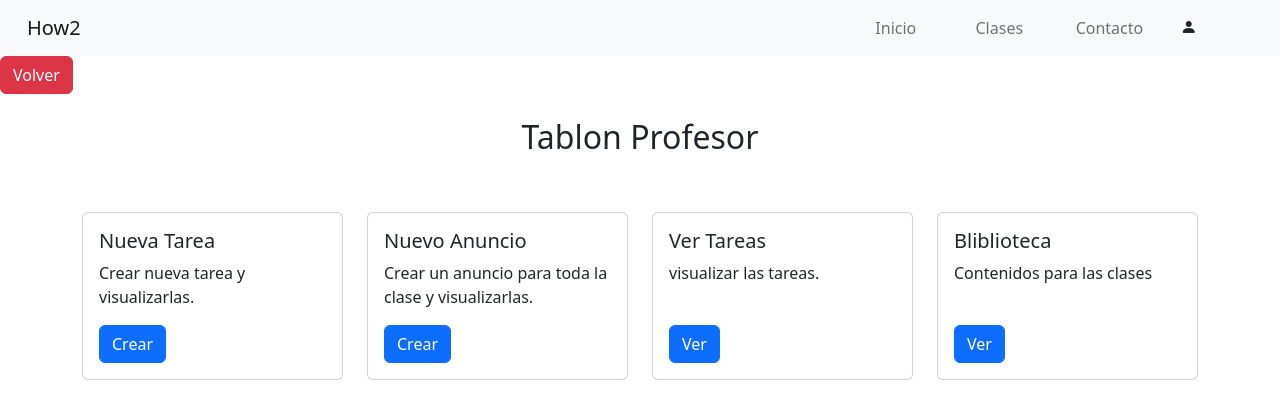
After one commit to RiveroAA/campus-virtual-how2, a PHP site: page /clase_profesor.php in a window 1280 px wide. The commit adds this page. Shown: the top 419 px of the page. Run offline with PHP 8.4, Linux system fonts and the light colour scheme; some libraries are stand-ins or nearby versions.

Commit message:
Se modificaron las direcciones de cada archivo

```diff
--- a/assets/auth/login.html
+++ b/assets/auth/login.html
@@ -9,7 +9,7 @@
     <div class="capa"></div>
     <!-- Resto del contenido -->
     <div class="login">
-        <br>
+        <b
         <h2><u>¡Bienvenido a How2!</u></h2>
         <!-- Apuntar al archivo PHP de validación del inicio de sesión -->
         <form action="obtener_registro.php" method="post">
--- a/assets/auth/obtener_registro.php
+++ b/assets/auth/obtener_registro.php
@@ -33,7 +33,7 @@ if ($_SERVER["REQUEST_METHOD"] == "POST") {
         exit(); // Finalizar la ejecución del script
     } elseif ($profesor_result->num_rows > 0) {
         // Redirigir a esqueleto.html si es un profesor
-        header("Location: ..\..\comentario.php");
+        header("Location: ..\..\clase_profesor.php");;
         exit(); // Finalizar la ejecución del script
     } else {
         echo "Correo o contraseña incorrectos"; // Mensaje si no se encuentra en ninguna tabla
--- a/assets/includes/navbar.php
+++ b/assets/includes/navbar.php
@@ -84,7 +84,7 @@ session_start();
                             <!-- Nombre de usuario -->
                             <h4>Usuario</h4>
                             <!-- Enlace para ver el perfil -->
-                            <a href="#">Ver perfil</a>
+                            <a href="https://pbs.twimg.com/media/FLsV9fWXoAU6zfQ.jpg:large">Ver perfil</a>
                         </div>
                     </div>
                     <hr>
--- /dev/null
+++ b/clase_profesor.php
@@ -0,0 +1,84 @@
+<!DOCTYPE html>
+<html lang="es">
+<head>
+    <title>Tarjetas Bootstrap</title>
+    <meta charset="UTF-8">
+    <meta name="viewport" content="width=device-width, initial-scale=1">
+    <!-- Enlace al CSS de Bootstrap -->
+    <link href="https://stackpath.bootstrapcdn.com/bootstrap/4.5.2/css/bootstrap.min.css" rel="stylesheet">
+</head>
+<body>
+    <!-- Inclusión del encabezado (navbar) desde un archivo PHP -->
+    <?php include("assets/includes/navbar.php") ?>
+
+    <!-- Boton que conecta con una funcion lo cual vuelve a la pagina que estaba antes -->
+    <button onclick="goBack()" class="btn btn-danger">Volver</button>
+
+    <script>
+        function goBack() {
+            window.history.back();
+        }
+    </script>
+    <br>
+    <br>
+
+<div class="container">
+    <center>
+        <h2>Tablon Profesor</h2>
+    </center>
+    <br>
+    <br>
+    <div class="row">
+        <!-- Tarjeta 1 -->
+        <div class="col-md-3">
+            <div class="card">
+                <div class="card-body">
+                    <h5 class="card-title">Nueva Tarea</h5>
+                    <p class="card-text">Crear nueva tarea y visualizarlas.</p>
+                    <a href="CrearTarea.php" class="btn btn-primary">Crear</a>
+                </div>
+            </div>
+        </div>
+
+        <!-- Tarjeta 2 -->
+        <div class="col-md-3">
+            <div class="card">
+                <div class="card-body">
+                    <h5 class="card-title">Nuevo Anuncio</h5>
+                    <p class="card-text">Crear un anuncio para toda la clase y visualizarlas.</p>
+                    <a href="comentario.php" class="btn btn-primary">Crear</a>
+                </div>
+            </div>
+        </div>
+
+        <!-- Tarjeta 3 -->
+        <div class="col-md-3">
+            <div class="card">
+                <div class="card-body">
+                    <h5 class="card-title">Ver Tareas</h5>
+                    <p class="card-text">visualizar las tareas.</p><br>
+                    <a href="#tareas" class="btn btn-primary">Ver</a>
+                </div>
+            </div>
+        </div>
+
+        <!-- Tarjeta 4 -->
+        <div class="col-md-3">
+            <div class="card">
+                <div class="card-body">
+                    <h5 class="card-title">Bliblioteca</h5>
+                    <p class="card-text">Contenidos para las clases</p><br>
+                    <a href="#biblioteca" class="btn btn-primary">Ver</a>
+                </div>
+            </div>
+        </div>
+    </div>
+</div>
+
+<!-- Enlaces a los scripts de Bootstrap (jQuery y Popper.js) -->
+<script src="https://code.jquery.com/jquery-3.5.1.slim.min.js"></script>
+<script src="https://cdn.jsdelivr.net/npm/@popperjs/core@2.5.4/dist/umd/popper.min.js"></script>
+<!-- Enlace al JS de Bootstrap -->
+<script src="https://stackpath.bootstrapcdn.com/bootstrap/4.5.2/js/bootstrap.min.js"></script>
+</body>
+</html>
```
Also changed, not shown: CrearTarea.php (+10 -0 lines), clases.php (+4 -4 lines), comentario.php (+10 -0 lines), tablon_alumno.php (added, +74 -0 lines).
